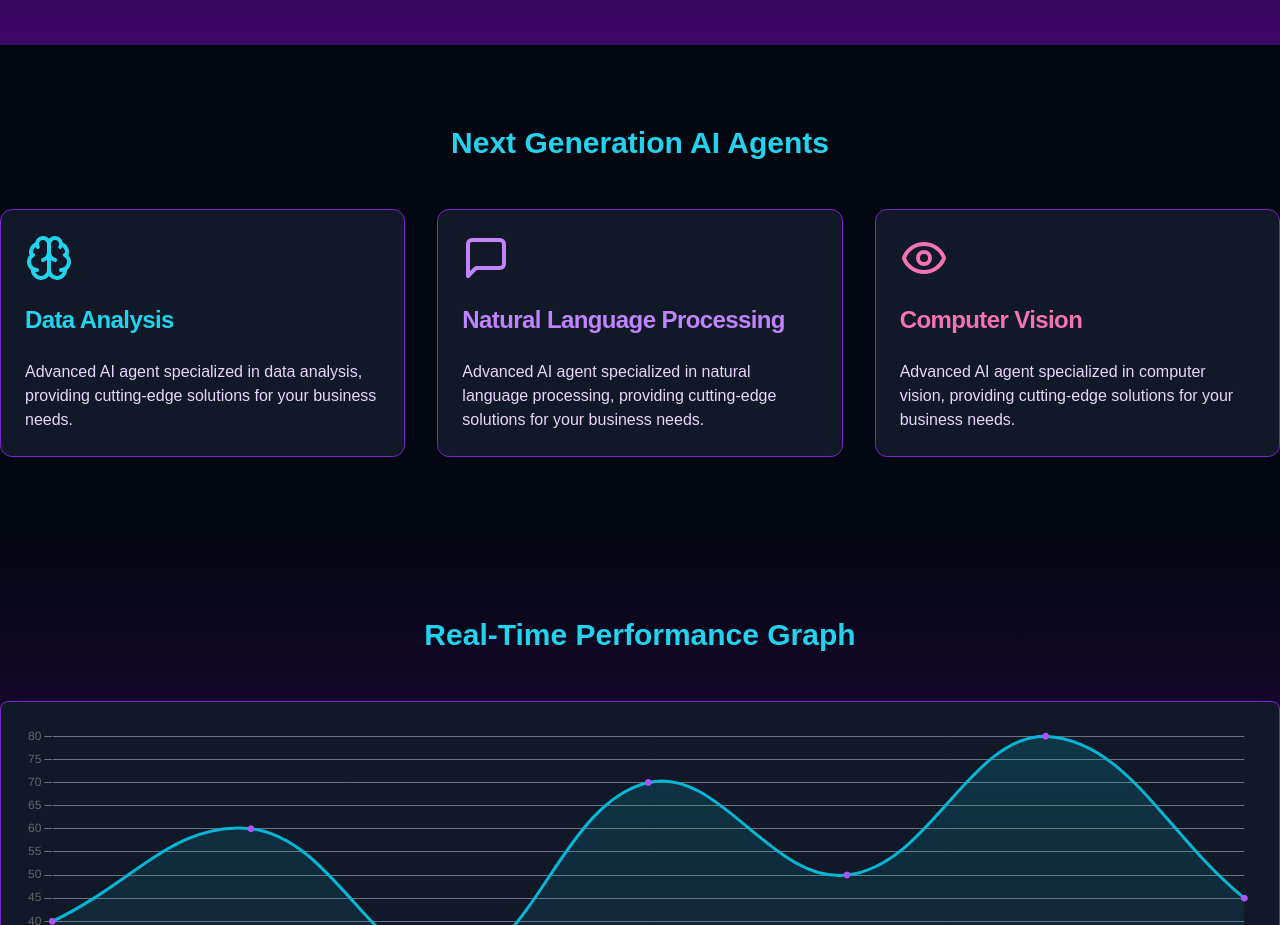
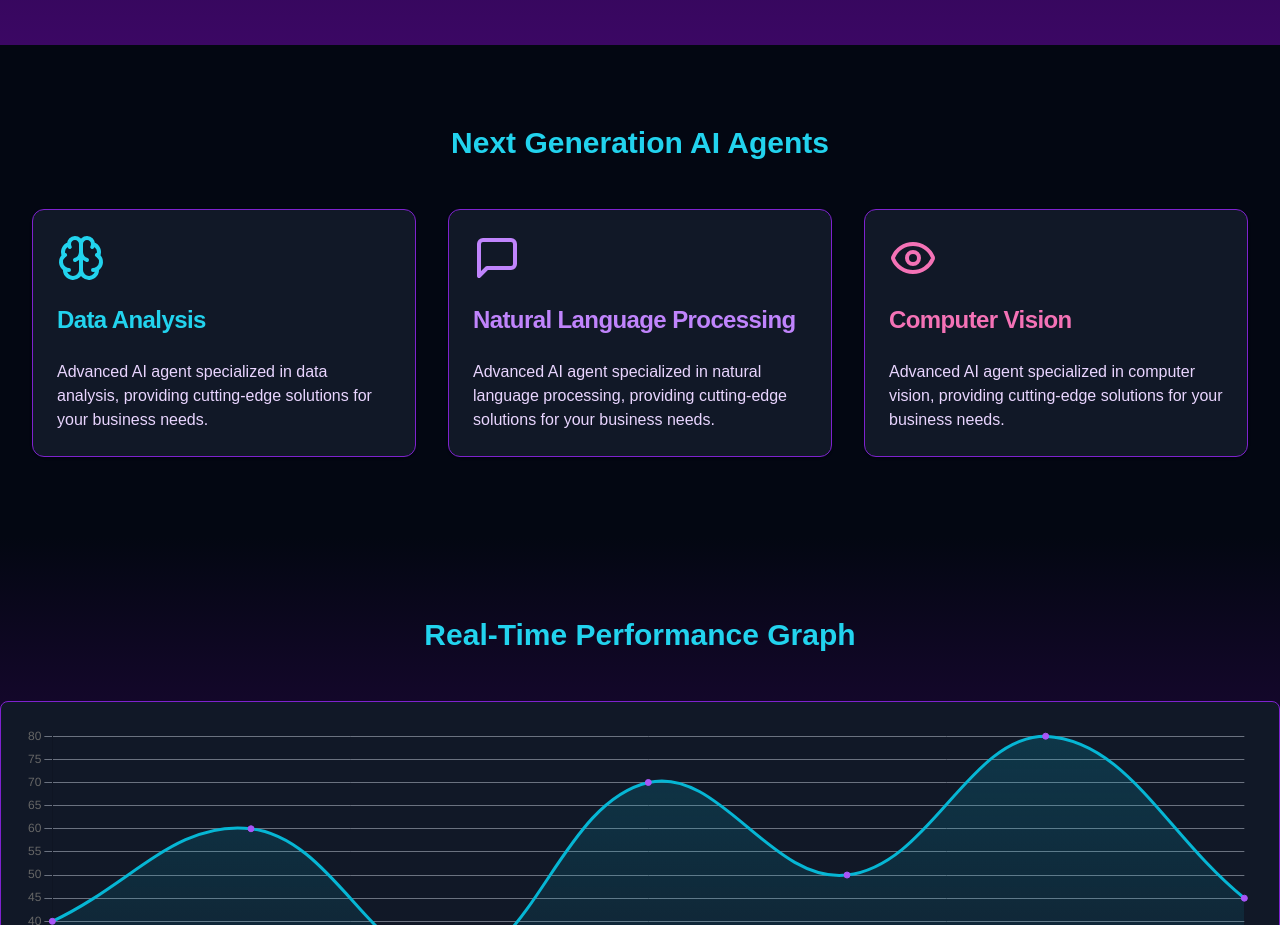
Before and after one commit to BilqeesShahid/bilqees-agentia-world, a Next.js app: page / in a window 1280 px wide. Shown: the part 800-1725 px from the top of the page. Built offline with nearby package versions, Linux system fonts and the light colour scheme.

Commit message:
Update ai-agents.tsx

```diff
--- a/src/components/ai-agents.tsx
+++ b/src/components/ai-agents.tsx
@@ -10,18 +10,22 @@ export function AIAgents() {
 
   return (
     <section id="ai-agents" className="w-full py-20 bg-gray-950">
-      <div className="container mx-auto">
-        <h2 className="text-3xl font-bold text-center mb-12 text-cyan-400">Next Generation AI Agents</h2>
+      <div className="container mx-auto px-4 md:px-8">
+        <h2 className="text-3xl font-bold text-center mb-12 text-cyan-400">
+          Next Generation AI Agents
+        </h2>
         <div className="grid grid-cols-1 md:grid-cols-3 gap-8">
           {agents.map((agent) => (
-            <Card key={agent.name} className="bg-gray-900 border-purple-700 hover:border-cyan-500 transition-colors">
+            <Card
+              key={agent.name}
+              className="bg-gray-900 border-purple-700 hover:border-cyan-500 transition-colors"
+            >
               <CardHeader>
                 <agent.icon className={`w-12 h-12 ${agent.color} mb-4`} />
                 <CardTitle className={`text-2xl ${agent.color}`}>{agent.name}</CardTitle>
               </CardHeader>
               <CardContent className="text-purple-200">
-                Advanced AI agent specialized in {agent.name.toLowerCase()}, providing cutting-edge solutions for your
-                business needs.
+                Advanced AI agent specialized in {agent.name.toLowerCase()}, providing cutting-edge solutions for your business needs.
               </CardContent>
             </Card>
           ))}
```
